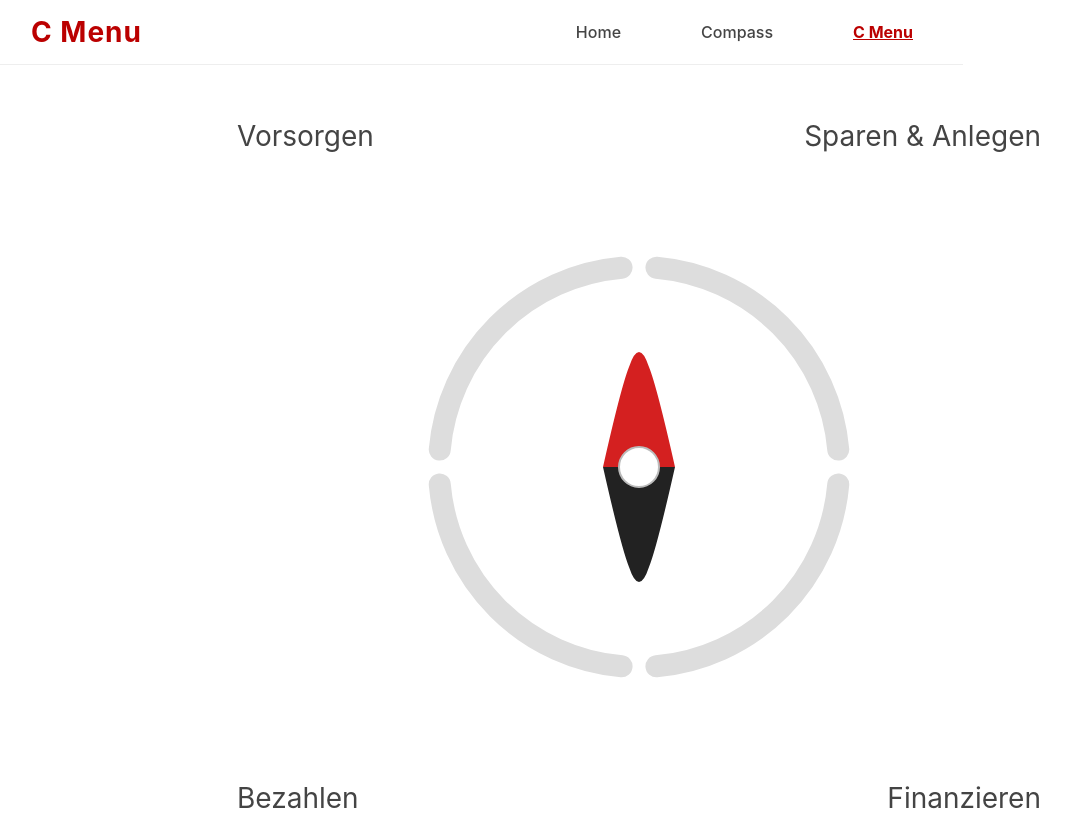
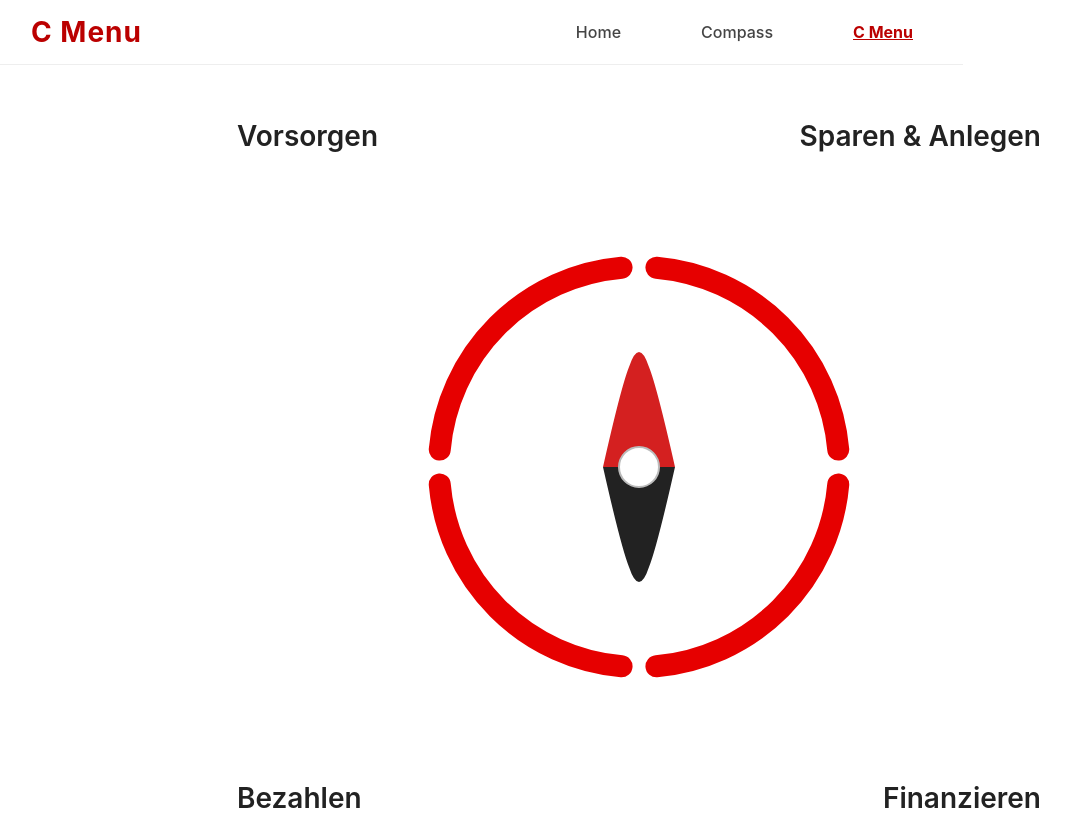
Before and after one commit to aquibmomin007/compass-animation, a React (Create React App) app: page /cmenu in a window 1280 px wide. Shown: the whole page, without its empty margins (1-1071 px from the left). Built offline with nearby package versions, Linux system fonts and the light colour scheme.

Commit message:
text corrected

```diff
--- a/src/pages/CMenuPage.jsx
+++ b/src/pages/CMenuPage.jsx
@@ -31,39 +31,39 @@ export default function CMenuPage() {
   };
   // Arc index mapping to match visual quadrant
   const arcIndex = {
-    vorsorgen: 0,      // top left
-    sparen: 1,        // top right
-    bezahlen: 3,      // bottom left
-    finanzieren: 2    // bottom right
+    vorsorgen: 3,      // top left
+    sparen: 0,         // top right
+    bezahlen: 2,       // bottom left
+    finanzieren: 1     // bottom right
   };
   // Content for each block
   const blockContent = {
     vorsorgen: (
-      <div>
-        <div style={{ color: '#b00', borderLeft: '5px solid #b00', paddingLeft: 12, fontSize: 38, fontWeight: 600, marginBottom: 8 }}>Vorsorgen</div>
+      <div style={{ paddingLeft: 20 }}>
+        <div style={{ color: '#060606', fontSize: 38, fontWeight: 500, marginBottom: 8 }}>Vorsorgen</div>
         <div style={{ fontSize: 22, color: '#444', marginBottom: 2 }}>3. Säule</div>
         <div style={{ fontSize: 22, color: '#444' }}>Finanzplan</div>
       </div>
     ),
     sparen: (
-      <div>
-        <div style={{ color: '#b00', borderRight: '5px solid #b00', paddingRight: 12, fontSize: 38, fontWeight: 600, marginBottom: 8, textAlign: 'right' }}>Sparen & Anlegen</div>
+      <div style={{ paddingRight: 20 }}>
+        <div style={{ color: '#222', fontSize: 38, fontWeight: 500, marginBottom: 8, textAlign: 'right' }}>Sparen & Anlegen</div>
         <div style={{ fontSize: 22, color: '#444', textAlign: 'right', marginBottom: 2 }}>Beratung</div>
         <div style={{ fontSize: 22, color: '#444', textAlign: 'right' }}>Review</div>
       </div>
     ),
     bezahlen: (
-      <div>
-        <div style={{ color: '#b00', borderLeft: '5px solid #b00', paddingLeft: 12, fontSize: 38, fontWeight: 600, marginBottom: 8 }}>Bezahlen</div>
+      <div style={{ paddingLeft: 20 }}>
         <div style={{ fontSize: 22, color: '#444', marginBottom: 2 }}>Konten</div>
         <div style={{ fontSize: 22, color: '#444', marginBottom: 2 }}>Karten</div>
         <div style={{ fontSize: 22, color: '#444' }}>Spezialangebote</div>
+        <div style={{ color: '#222', fontSize: 38, fontWeight: 500, marginBottom: 8 }}>Bezahlen</div>
       </div>
     ),
     finanzieren: (
-      <div>
-        <div style={{ color: '#b00', borderRight: '5px solid #b00', paddingRight: 12, fontSize: 38, fontWeight: 600, marginBottom: 8, textAlign: 'right' }}>Finanzieren</div>
+      <div style={{ paddingRight: 20 }}>
         <div style={{ fontSize: 22, color: '#444', textAlign: 'right', marginBottom: 2 }}>Beratung</div>
+        <div style={{ color: '#222',  fontSize: 38, fontWeight: 500, marginBottom: 8, textAlign: 'right' }}>Finanzieren</div>
       </div>
     ),
   };
@@ -114,11 +114,23 @@ export default function CMenuPage() {
             style={{ position: 'relative', overflow: 'visible', cursor: 'pointer' }}
             onClick={() => setExpanded(expanded === 'vorsorgen' ? null : 'vorsorgen')}
           >
+            <div style={{ position: 'absolute', top: 24, left: 32, display: 'flex', alignItems: 'center', height: expanded === 'vorsorgen' ? 'calc(100% - 48px)' : 'auto' }}>
+              {expanded === 'vorsorgen' && (
+                <div style={{
+                  width: 5,
+                  height: '100%',
+                  background: '#b00',
+                  marginRight: 12,
+                  transition: 'height 0.4s',
+                  alignSelf: 'stretch',
+                }} />
+              )}
               <motion.p
                 variants={textVariants}
                 animate={expanded === 'vorsorgen' ? 'expanded' : 'initial'}
-              style={{ position: 'absolute', top: 24, left: 32, margin: 0, fontSize: 28, color: '#444', fontWeight: 400, cursor: 'pointer' }}
+                style={{ margin: 0, fontSize: 28, color: '#222', fontWeight: 600, cursor: 'pointer' }}
               >Vorsorgen</motion.p>
+            </div>
             <AnimatePresence>
               {expanded === 'vorsorgen' && (
                 <motion.div
@@ -128,7 +140,7 @@ export default function CMenuPage() {
                   exit="initial"
                   variants={contentVariants}
                   transition={{ duration: 0.4 }}
-                  style={{ position: 'absolute', top: 40, left: 32, width: 340, zIndex: 10 }}
+                  style={{ position: 'absolute', top: 20, left: 32, width: 340, zIndex: 10 }}
                 >
                   {blockContent.vorsorgen}
                 </motion.div>
@@ -146,11 +158,23 @@ export default function CMenuPage() {
             style={{ position: 'relative', overflow: 'visible', cursor: 'pointer' }}
             onClick={() => setExpanded(expanded === 'sparen' ? null : 'sparen')}
           >
+            <div style={{ position: 'absolute', top: 24, right: 32, display: 'flex', alignItems: 'center', height: expanded === 'sparen' ? 'calc(100% - 48px)' : 'auto', flexDirection: 'row-reverse' }}>
+              {expanded === 'sparen' && (
+                <div style={{
+                  width: 5,
+                  height: '100%',
+                  background: '#b00',
+                  marginLeft: 12,
+                  transition: 'height 0.4s',
+                  alignSelf: 'stretch',
+                }} />
+              )}
               <motion.p
                 variants={textVariants}
                 animate={expanded === 'sparen' ? 'expanded' : 'initial'}
-              style={{ position: 'absolute', top: 24, right: 32, margin: 0, fontSize: 28, color: '#444', fontWeight: 400, cursor: 'pointer', textAlign: 'right', width: 'calc(100% - 64px)' }}
+                style={{ margin: 0, fontSize: 28, color: '#222', fontWeight: 600, cursor: 'pointer', textAlign: 'right' }}
               >Sparen & Anlegen</motion.p>
+            </div>
             <AnimatePresence>
               {expanded === 'sparen' && (
                 <motion.div
@@ -160,7 +184,7 @@ export default function CMenuPage() {
                   exit="initial"
                   variants={contentVariants}
                   transition={{ duration: 0.4 }}
-                  style={{ position: 'absolute', top: 40, right: 32, width: 340, zIndex: 10 }}
+                  style={{ position: 'absolute', top: 20, right: 32, width: 340, zIndex: 10 }}
                 >
                   {blockContent.sparen}
                 </motion.div>
@@ -178,11 +202,23 @@ export default function CMenuPage() {
             style={{ position: 'relative', overflow: 'visible', cursor: 'pointer' }}
             onClick={() => setExpanded(expanded === 'bezahlen' ? null : 'bezahlen')}
           >
+            <div style={{ position: 'absolute', bottom: 24, left: 32, display: 'flex', alignItems: 'center', height: expanded === 'bezahlen' ? 'calc(100% - 48px)' : 'auto' }}>
+              {expanded === 'bezahlen' && (
+                <div style={{
+                  width: 5,
+                  height: '100%',
+                  background: '#b00',
+                  marginRight: 12,
+                  transition: 'height 0.4s',
+                  alignSelf: 'stretch',
+                }} />
+              )}
               <motion.p
                 variants={textVariants}
                 animate={expanded === 'bezahlen' ? 'expanded' : 'initial'}
-              style={{ position: 'absolute', bottom: 24, left: expanded === 'bezahlen' ? 32 : 32, margin: 0, fontSize: 28, color: '#444', fontWeight: 400, cursor: 'pointer', maxWidth: expanded === 'bezahlen' ? 636 : 370, overflow: 'hidden', textOverflow: 'ellipsis', whiteSpace: 'nowrap' }}
+                style={{ margin: 0, fontSize: 28, color: '#222', fontWeight: 600, cursor: 'pointer', maxWidth: expanded === 'bezahlen' ? 636 : 370, overflow: 'hidden', textOverflow: 'ellipsis', whiteSpace: 'nowrap' }}
               >Bezahlen</motion.p>
+            </div>
             <AnimatePresence>
               {expanded === 'bezahlen' && (
                 <motion.div
@@ -192,7 +228,7 @@ export default function CMenuPage() {
                   exit="initial"
                   variants={contentVariants}
                   transition={{ duration: 0.4 }}
-                  style={{ position: 'absolute', bottom: 40, left: 32, width: 340, zIndex: 10, background: 'transparent' }}
+                  style={{ position: 'absolute', bottom: 10, left: 32, width: 340, zIndex: 10, background: 'transparent' }}
                 >
                   {blockContent.bezahlen}
                 </motion.div>
@@ -210,11 +246,23 @@ export default function CMenuPage() {
             style={{ position: 'relative', overflow: 'visible', cursor: 'pointer' }}
             onClick={() => setExpanded(expanded === 'finanzieren' ? null : 'finanzieren')}
           >
+            <div style={{ position: 'absolute', bottom: 24, right: 32, display: 'flex', alignItems: 'center', height: expanded === 'finanzieren' ? 'calc(100% - 48px)' : 'auto', flexDirection: 'row-reverse' }}>
+              {expanded === 'finanzieren' && (
+                <div style={{
+                  width: 5,
+                  height: '100%',
+                  background: '#b00',
+                  marginLeft: 12,
+                  transition: 'height 0.4s',
+                  alignSelf: 'stretch',
+                }} />
+              )}
               <motion.p
                 variants={textVariants}
                 animate={expanded === 'finanzieren' ? 'expanded' : 'initial'}
-              style={{ position: 'absolute', bottom: 24, right: 32, margin: 0, fontSize: 28, color: '#444', fontWeight: 400, cursor: 'pointer', textAlign: 'right', width: 'calc(100% - 64px)' }}
+                style={{ margin: 0, fontSize: 28, color: '#222', fontWeight: 600, cursor: 'pointer', textAlign: 'right' }}
               >Finanzieren</motion.p>
+            </div>
             <AnimatePresence>
               {expanded === 'finanzieren' && (
                 <motion.div
@@ -224,7 +272,7 @@ export default function CMenuPage() {
                   exit="initial"
                   variants={contentVariants}
                   transition={{ duration: 0.4 }}
-                  style={{ position: 'absolute', bottom: 40, right: 32, width: 340, zIndex: 10 }}
+                  style={{ position: 'absolute', bottom: 10, right: 32, width: 340, zIndex: 10 }}
                 >
                   {blockContent.finanzieren}
                 </motion.div>
@@ -233,7 +281,11 @@ export default function CMenuPage() {
           </motion.div>
         </div>
         {/* Overlay Compass SVG at Center */}
-        <div style={{ position: 'absolute', left: '50%', top: '50%', transform: 'translate(-50%, -50%)', pointerEvents: 'none', zIndex: 2, background: 'white' }}>
+        <div
+          className="needle-container"
+          style={{ position: 'absolute', left: '50%', top: '50%', transform: 'translate(-50%, -50%)', pointerEvents: 'auto', zIndex: 2, background: 'white', borderRadius: '50%' }}
+          onClick={() => setExpanded(null)}
+        >
           <svg viewBox="0 0 432 432" width={432} height={432} style={{ display: 'block' }}>
             {/* Arcs: only selected arc is red, others grey */}
             {ARC_SEGMENTS.map(([s, e], i) => (
@@ -241,10 +293,10 @@ export default function CMenuPage() {
                 key={i}
                 d={arcPath(s, e)}
                 fill="none"
-                stroke={expanded && arcIndex[expanded] === i ? "#e60000" : "#ddd"}
+                stroke={expanded == null ? "#e60000" : (arcIndex[expanded] === i ? "#e60000" : "#ddd")}
                 strokeWidth="22"
                 strokeLinecap="round"
-                animate={{ stroke: expanded && arcIndex[expanded] === i ? "#e60000" : "#ddd" }}
+                animate={{ stroke: expanded == null ? "#e60000" : (arcIndex[expanded] === i ? "#e60000" : "#ddd") }}
                 transition={{ duration: 0.4 }}
               />
             ))}
```
Lines whose indentation alone changed are shown as unchanged.
